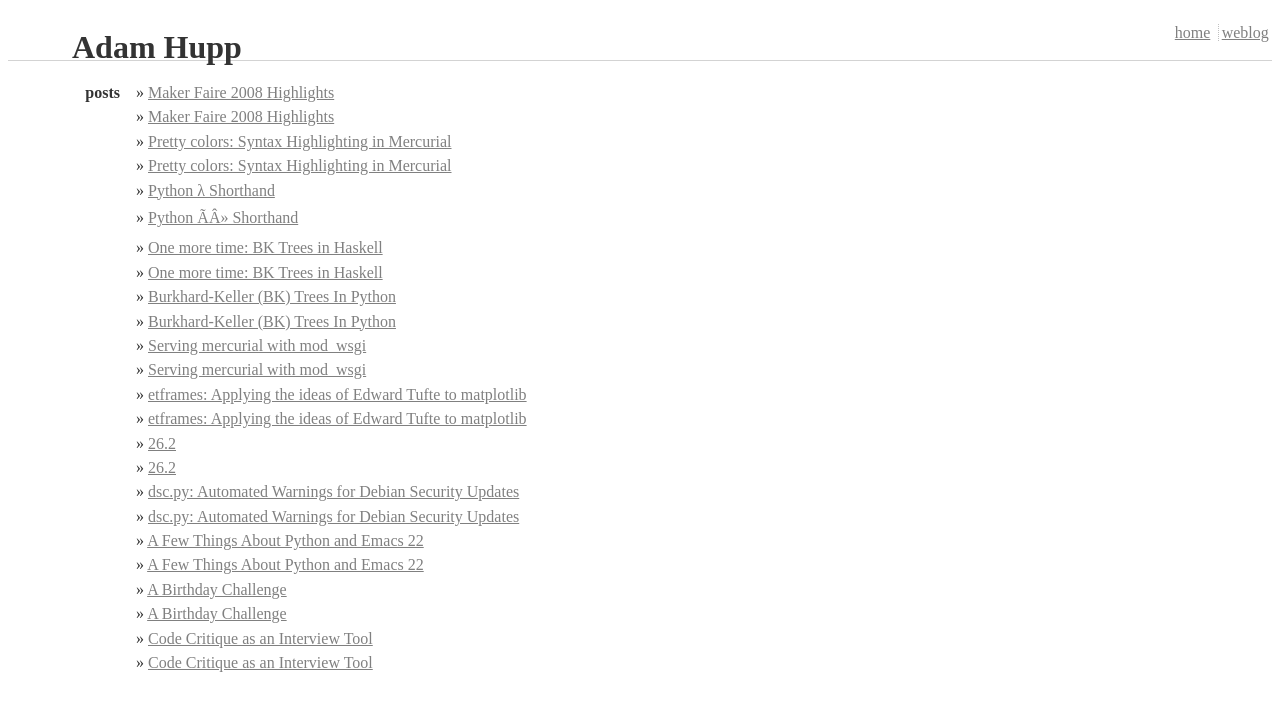
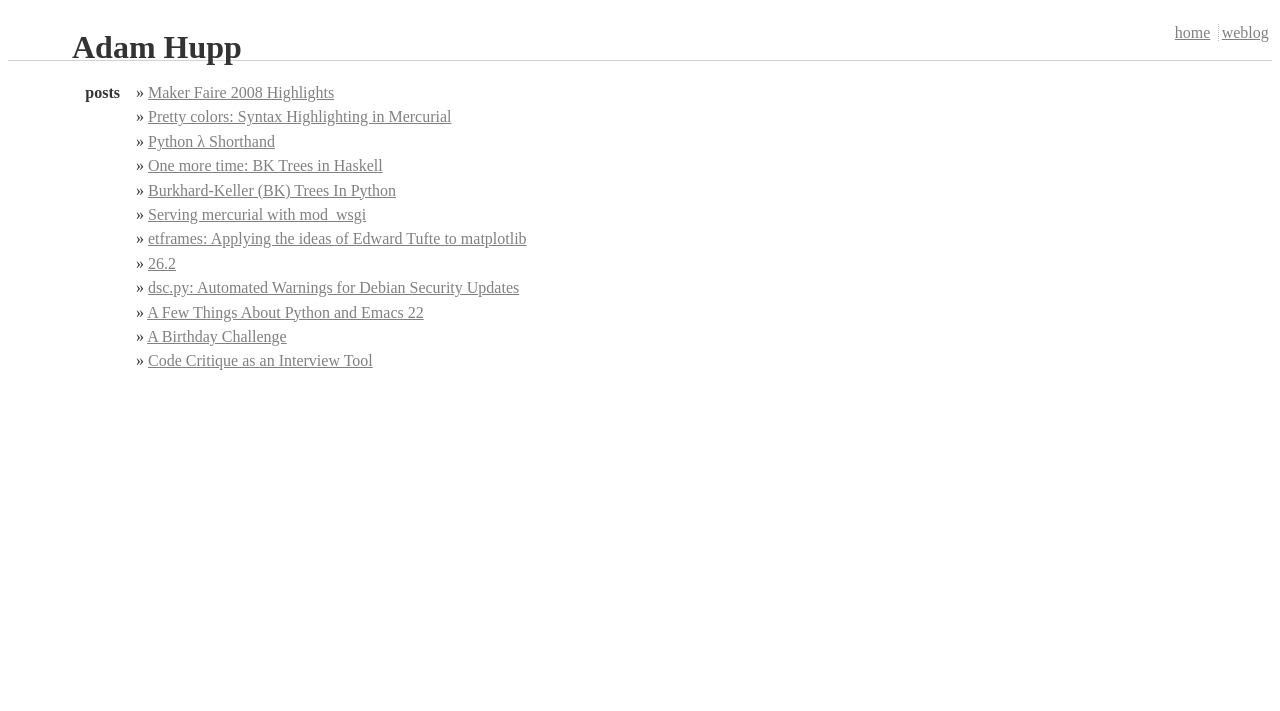
Before and after one commit to ahupp/ahupp.github.io, a Jekyll site: the page built from weblog/index.html, in a window 1280 px wide. Shown: the top 711 px of the page. Built offline with Jekyll 4.4.1, drawn with Linux system fonts in a browser that asks for light colours; some of the changed lines change nothing that is shown.

Commit message:
more blog cleanup

```diff
--- a/_config.yml
+++ b/_config.yml
@@ -1 +1,4 @@
 url: /adam
+destination: /home/adam/web/html/adam
+pygments: true
+permalink: /:categories/:year/:title.html
--- a/_layouts/default.html
+++ b/_layouts/default.html
@@ -1,6 +1,8 @@
 <!DOCTYPE html>
 <html>
 <head>
+  <meta charset="UTF-8">
+  <title>{{ page.title }}</title>
   <link rel="stylesheet" href="{{site.url}}/css/style.css" type="text/css" />
 </head>
 <body>
--- a/_posts/2007-04-15-code-critique-as-an-interview-tool.markdown
+++ /dev/null
@@ -1,49 +0,0 @@
----
-wordpress_id: 80
-layout: post
-title: Code Critique as an Interview Tool
-date: 2007-04-15 22:21:36 -07:00
-wordpress_url: http://hupp.org/adam/weblog/2007/04/15/code-critique-as-an-interview-tool/
----
-One of a software engineer's most critical skills is the ability to
-**read** code.  In my experience developers spend far more time and
-effort reading code than writing it.  Others agree ([Joel On
-Software](http://www.joelonsoftware.com/articles/fog0000000069.html),
-[Jeff Atwood](http://www.codinghorror.com/blog/archives/000684.html)).
-It stands to reason that this is a skill that should be looked for
-during the interview process.  I've found that code critiques can be a
-valuable tool in this regard.
-
-They answer questions such as: Can this person see bugs?  Can they
-comprehend an unfamiliar piece of code?  Are they opinionated about
-what good code should look like?
-
-For this purpose I came up with a stack-like class that fits on a
-single sheet of paper.  This class has a variety of flaws ranging from
-the painfully obvious to the subtle. The candidate takes a few minutes
-to look over the sheet and then we spend 10-15 minutes talking about
-code.  The issues include:
-
- 1. Poor method naming  ("*doIt*")
- 1. Poor time complexity (O(n) when O(1) would do).
- 1. Duplicated code
- 1. Handling of error cases (does a pop on an empty stack corrupt the
-    datastructure?)
- 1. Memory leaks
- 1. (Java-specific) Misimplemented *Object#equals* method
- 1. Input validation (does pushing a null onto the stack cause later failures in the *contains* method?)
- 1. Inconsistent and/or non-existent comments
-
-
-What I like about this process is that it give a very fine-grained
-scale to understand how someone thinks.  If they don't mention
-something you can start a conversation on that topic.  "So what do you
-think the time complexity of pushing N items would be?  Could it be
-better?" "What happens if multiple threads use the class at once?"
-
-So far I've tried this on a small sample of candidates and it has been
-a reliable discriminator.  One person failed miserably, one person
-more or less aced it, and a few more landed somewhere in the middle.
-With more time and experience I hope to refine the process further.  I
-would love to hear from others who have thoughts or experience with
-this technique.
--- a/_posts/2007-04-22-a-birthday-challenge.markdown
+++ /dev/null
@@ -1,21 +0,0 @@
----
-wordpress_id: 82
-layout: post
-title: A Birthday Challenge
-date: 2007-04-22 21:31:50 -07:00
-wordpress_url: http://hupp.org/adam/weblog/2007/04/22/a-birthday-challenge/
----
-For my birthday celebration last year I did something a little different: a [Birthday
-Challenge](http://www.birthdaychallenge.com).  What is a Birthday Challenge?
-
-> ... a birthday challenge is essentially a goal,
-> generally in the form of physical achievement, to make your birthday
-> more memorable than the last. Usually the number of your years lends
-> itself to the base of your challenge.
->
-> -- from <http://www.birthdaychallenge.com/whatis.html>
-
-Last year's challenge (my first) consisted of a 26Km run, 26 pullups and 2.6L of beer.   For this year's challenge I've
-decided to run a marathon, which has been a long-term goal of mine.  I've signed up for the [San Francisco Marathon](http://www.runsfm.com) this July 29th.  This is great for a few reasons: this distance aligns with my age (26.2 miles vs 27 years), the date almost falls on my birthday, and I'll by living in the Bay Area this summer.
-
-I haven't yet decided what all of the events will be for this year but it will probably include another physical challenge and some kind of eating or drinking.  Wish me luck!
--- a/_posts/2007-05-01-a-few-things-about-python-and-emacs-22.markdown
+++ /dev/null
@@ -1,28 +0,0 @@
----
-wordpress_id: 84
-layout: post
-title: A Few Things About Python and Emacs 22
-date: 2007-05-01 23:55:23 -07:00
-wordpress_url: http://hupp.org/adam/weblog/2007/05/01/a-few-things-about-python-and-emacs-22/
----
-This  week I upgraded to the not-quite-released emacs 22.  One of the big changes (for me at least) is the new default implementation of the python major mode, python.el.   Some observations:
-
-
- 1. python.el does not seem to have the same kinds of problems with syntax highlighting of triple-quoted strings that python-mode did.   This alone is worth the upgrade in my mind.
-
- 1. In python-mode.el the RET key was bound to py-newline-and-indent.  When you typed 'if condition:RET' this would automatically indent the next line within the 'if' block.  In python.el this functionality is bound to "C-j" instead of RET.  You can get the old behavior (which I prefer) by putting this in your .emacs:
-
-    <pre><code>
-    (add-hook 'python-mode-hook
-              (lambda ()
-                (define-key python-mode-map "\C-m" 'newline-and-indent)))
-    </code></pre>
-
-    <i>Thanks to [johan](http://hupp.org/adam/weblog/2007/05/01/a-few-things-about-python-and-emacs-22/#comment-5) for the suggestion to do this in a hook.</i>
-
- 1. Turn on [transient-mark-mode](http://www.emacsblog.org/2007/02/20/newbie-tip-transient-mark-mode/).  This is necessary for certain features like region (un)comment region (M-;) to work.  In emacs 21 transient-mark-mode didn't play well with python-mode, (e.g.  py-mark-block didn't work) so I turned it off.  That doesn't seem to be a problem anymore.
-
-
-I'm sure there are many more changes but those are what I've noticed after bit of use.  Overall I'm happy with the new implementation.
-
-My next task will be to get Guido's [xreload](http://mail.python.org/pipermail/edu-sig/2007-February/007787.html) to work from  emacs.
--- a/_posts/2007-06-21-dscpy-automated-warnings-for-debian-security-updates.markdown
+++ /dev/null
@@ -1,24 +0,0 @@
----
-wordpress_id: 92
-layout: post
-title: "dsc.py: Automated Warnings for Debian Security Updates"
-date: 2007-06-21 03:00:33 -07:00
-wordpress_url: http://hupp.org/adam/weblog/2007/06/21/dscpy-automated-warnings-for-debian-security-updates/
----
-[dsc.py](http://hupp.org/adam/svn/public/dsc/dsc.py) (Debian Security Check) is a Python script that automatically notifies a machine's administrator when installed packages require a security upgrade.
-
-### Why this is useful
-
-This week there were 9 Debian security advisories released, and I don't always know which ones apply to my server.  This is especially hard in the case of libraries (think fast: do any of your services depend on [freetype](http://www.debian.org/security/2007/dsa-1302)?).   dsc.py will only notify you of packages that actually require upgrades.
-
-The alternative is to put an 'apt-get upgrade' directly in crontab, but I'd prefer to do upgrades by hand.
-
-### How does it work?
-
-Necessary upgrades are determined by comparing the packages listed in the [security advisories RSS feed](http://www.debian.org/security/dsa-long) with the set of upgradeable packages.   When a match is found a summary of the issue is written to stdout.  This script is run via cron nightly, with output (if any) mailed to the administrator.  Note that an 'apt-get update' will need to be run first.  My crontab entry looks like this:
-
-    0 3 * * * apt-get -qq update && /usr/local/bin/dsc.py
-
-dsc.py depends on these packages: python, python-apt, dctrl-tools, and python-feedparser
-
-[It can be downloaded here](http://hupp.org/adam/svn/public/dsc/dsc.py)
--- a/_posts/2007-07-30-262.markdown
+++ /dev/null
@@ -1,20 +0,0 @@
----
-wordpress_id: 97
-layout: post
-title: "26.2"
-date: 2007-07-30 12:49:28 -07:00
-wordpress_url: http://hupp.org/adam/weblog/2007/07/30/262/
----
-Yesterday I completed the San Francisco Marathon (my first) with a time of 3:50:09.  [Here's the stats.](http://runraceresults.com/Individual.asp?EV=RCLF2007&Bib=3819)  My goal was a flat 4:00 so I'm pretty pleased with the time.  Most of my family came down to run the half marathon or 5K, and my wife also ran the half.
-
-This being my first race I learned a few things along the way.
-
- 1. Several people told me take it easy for the first half of the run, but I think it's actually better to keep a consistent pace the whole time.  There's no way you're going to make up the time later on and at least for me the most wear is caused by the distance, not speed.
-
- 1. When I registered for the race I put down an expected finishing time of 4:15.  It didn't occur to me that this was important, but it turns out to be.  Once we got to the Golden Gate Bridge the course became narrow and I lost some time trying to pass people.  I'll underestimate next time.
-
- 1. I thought I was good at running down hills, but I was wrong.  When I'm tired I tend to lean back against the hill instead of leaning downhill and as a result my knees were in bad shape by the end.  I'll definitely pay more attention to this next time.
-
-The most amusing moment was the beer station at mile 15.  I suspect the [Hash House Harriers](http://en.wikipedia.org/wiki/Hash_House_Harriers) were involved in that.
-
-It was a great experience and I'm looking forward to my next race.  Not too soon though.
--- a/_posts/2007-09-03-etframes-applying-the-ideas-of-edward-tufte-to-matplotlib.markdown
+++ /dev/null
@@ -1,37 +0,0 @@
----
-wordpress_id: 98
-layout: post
-title: "etframes: Applying the ideas of Edward Tufte to matplotlib"
-date: 2007-09-03 22:01:29 -07:00
-wordpress_url: http://hupp.org/adam/weblog/2007/09/03/etframes-applying-the-ideas-of-edward-tufte-to-matplotlib/
----
-[Edward Tufte](http://en.wikipedia.org/wiki/Edward_tufte) is a professor and author known for his excellent (and beautiful!) books on the visual display of statistical information.  Last year I had the opportunity to attend one of his [courses](http://www.edwardtufte.com/tufte/courses) and was inspired to apply his ideas to my favorite plotting library, [matplotlib](http://matplotlib.sourceforge.net/).
-
-The result is [etfames](http://hupp.org/adam/svn/public/etframes), a python module that operates on matplotlib plots.  So far I've implemented two graph types described in the [The Visual Display of Quantitative Information (VDQI)](http://www.amazon.com/gp/redirect.html?ie=UTF8&location=http%3A%2F%2Fwww.amazon.com%2FVisual-Display-Quantitative-Information-2nd%2Fdp%2F0961392142%3Fie%3DUTF8%26s%3Dbooks%26qid%3D1188758757%26sr%3D8-1&tag=rococothenrub-20&linkCode=ur2&camp=1789&creative=9325):  the dash-dot-plot and range frames.
-
-Dash Dot Plot
--------------
-
-A dash-dot-plot places a tick mark on the axis for each value in a scatter plot.  When there are many values in the graph this can be a more effective way to understand their distribution than looking at the raw data.  For example:
-
-<a href="/adam/images/ddp.png">
-<img alt="Example of a dash-dot-plot" src="/adam/images/ddp.png"/></a>
-
-See [demo_ddp.py](http://hupp.org/adam/svn/public/etframes/demo_ddp.py) for a working example.
-
-Range Frames
--------------
-
-The range frame re-uses the frame (edge) of a graph to display useful information.  Instead of drawing a full frame around the graph the frame is only drawn from the minimum to the maximum value along that axis.  For example:
-
-<a href="/adam/images/range.png">
-<img alt="Example of a range frame" src="/adam/images/range.png"/></a>
-
-See [demo_range.py](http://hupp.org/adam/svn/public/etframes/demo_range.py) for a working example.
-
-Other Work
-------------
-
-There are several other graph types described in VDQI that would be nice to implement, particularly the extension of range frames that turns them into a [box plot](http://en.wikipedia.org/wiki/Box_plot).
-
-A related project is [sparkplot](http://sparkplot.org/) which uses the matplotlib library to create sparklines.
--- a/_posts/2007-09-17-serving-mercurial-with-mod_wsgi.markdown
+++ /dev/null
@@ -1,26 +0,0 @@
----
-wordpress_id: 99
-layout: post
-title: Serving mercurial with mod_wsgi
-date: 2007-09-17 23:39:36 -07:00
-wordpress_url: http://hupp.org/adam/weblog/2007/09/17/serving-mercurial-with-mod_wsgi/
----
-Here's a quick and easy recipe for serving a [mercurial](http://www.selenic.com/mercurial/) repository with [mod_wsgi](http://modwsgi.googlecode.com/).
-
- 1. Create a file called hgwebdir.wsgi with these contents:
-
-        from mercurial.hgweb.request import wsgiapplication
-        from mercurial.hgweb.hgwebdir_mod import hgwebdir
-
-        def make_web_app():
-            return hgwebdir("/path/to/hgweb.config")
-
-        application = wsgiapplication(make_web_app)
-
- 2. Add it to the apache configuration:
-
-   WSGIScriptAlias /hg /path/to/hgwebdir.wsgi
-
- 3. [optional] To make sure nobody modifies your repository via the http interface, add 'deny_push = *' to the '[web]' group of hgweb.config.
-
-Hopefully this page will save the next person a few minutes of searching.
--- a/_posts/2007-10-28-burkhard-keller-bk-trees-in-python.markdown
+++ /dev/null
@@ -1,33 +0,0 @@
----
-wordpress_id: 103
-layout: post
-title: Burkhard-Keller (BK) Trees In Python
-date: 2007-10-28 19:02:28 -07:00
-wordpress_url: http://hupp.org/adam/weblog/2007/10/28/burkhard-keller-bk-trees-in-python/
----
-I recently came across a [description of an interesting data structure](http://blog.notdot.net/archives/30-Damn-Cool-Algorithms,-Part-1-BK-Trees.html) called a Burkhard-Keller tree (BK tree).   BK trees provide efficient lookup of the set of words that lie within a certain distance of a query word.   For example, this could used to suggest corrections in a spell checker.
-
-To play around with this I've written up a Python implementation of the tree.  For example:
-
-    >>> tree = BKTree(levenshtein, dictionary_words)
-    >>> tree.query("ricohet", 2)
-    [(1, 'ricochet'), (2, 'richer'), (2, 'riches'),
-     (2, 'richest'), (2, 'ricochets')]
-    >>>
-
-In the above example 'levenshtein' is a function that implements the [Levenshtein Distance](http://en.wikipedia.org/wiki/Levenshtein_Distance).  This is commonly used to determine the distance between a word and its misspellings.
-
-How much faster is a bk-tree than the brute force approach?  Here are a few example queries compared with the brute-force time:
-
-<table border="1">
-<tr><td>word, distance</td><td>BK Tree</td><td>Brute Force</td></tr>
-<tr><td>amphibious, 2</td><td>3s</td><td>15s</td></tr>
-<tr><td>ricochet, 2</td><td>3s</td><td>11s</td></tr>
-<tr><td>the, 2</td><td>0.2s</td><td>6s</td></tr>
-</table>
-
-You can see the BK tree is much faster for small distances.  As the query distance increases the BK tree query time approaches that of the brute force method.
-
-Of course, there's no free lunch.  Creating this tree of 57,024 words takes 94s on my system.
-
-The source for this module [is available here](http://hupp.org/adam/hg/bktree/file/tip/bktree.py).  Enjoy!
--- a/_posts/2007-11-02-one-more-time-bk-trees-in-haskell.markdown
+++ /dev/null
@@ -1,11 +0,0 @@
----
-wordpress_id: 104
-layout: post
-title: "One more time: BK Trees in Haskell"
-date: 2007-11-02 07:58:18 -07:00
-wordpress_url: http://hupp.org/adam/weblog/2007/11/02/one-more-time-bk-trees-in-haskell/
----
-After the [Python
-BK-tree](http://hupp.org/adam/weblog/2007/10/28/burkhard-keller-bk-trees-in-python/)
-implementation I decided to try my hand at a Haskell version.  [Here
-it is](http://hupp.org/adam/hg/bktree/file/tip/BKTree.hs).
--- a/_posts/2007-11-10-python-lambda-shorthand.markdown
+++ /dev/null
@@ -1,66 +0,0 @@
----
-wordpress_id: 106
-layout: post
-title: "Python \xC3\x8E\xC2\xBB Shorthand"
-date: 2007-11-10 15:55:45 -08:00
-wordpress_url: http://hupp.org/adam/weblog/2007/11/10/python-%ce%bb-shorthand/
----
-In Python a lambda expression (anonymous function) is created with the `lambda` keyword:
-
-    map(lambda x: x+1, [1,2,3])
-
-Some Scheme interpreters such as  [Dr. Scheme](http://www.plt-scheme.org/software/drscheme/) allow the Î» symbol ([U+03BB](http://www.fileformat.info/info/unicode/char/03bb/index.htm)) as a shorthand for lambda.   I started wondering what this would look like in Python.  For example:
-
-    map(Î» x: x+1, [1,2,3])
-
-Or for a slightly more gratuitously complex example, a recursive factorial with the Y
-combinator:
-
-    Y = (Î» X:
-             (Î» p:
-                  X(Î» arg: p(p)(arg)))
-         ((Î» p:
-               X(Î» arg: p(p)(arg)))))
-
-    F = (Î» f: (Î» x: (x*f(x-1) if x > 0 else 1)))
-
-    fact = Y(F)
-    fact(5) => 120
-
-The interpreter changes to make this work this are quite simple.  All it requires is small change to the grammar, an update to the syntax checker, and a hack in the parser generator to treat characters with the high-bit set as though they were in the alpha class.
-
-There are a few cases where the shorthand is beneficial.  For example, compare:
-
-    [i for i in lst if i > 42]
-
-to:
-
-    filter(Î» x: x > 42, lst)
-
-While list comprehensions are the standard python way to accomplish this, I do like how the predicate comes first in the latter version.
-
-Also, pretty much all of the functions in the itertools module could work nicely with the  shorthand form:
-
-    itertools.groupby(lst, Î» x: x.somevalue)
-
-
-Even so this is probably isn't something that would be worth adding to the language.
-Lambda expressions are rarely useful in Python so a shorthand form is not going at add much benefit compared to the added language complexity.  Not to mention the need for a UTF-8 aware editor and terminal.
-
-
-Using It
--------
-
-Since Î» probably doesn't appear on your keyboard a certain amount of editor configuration is required.  The easiest way in emacs is to define a key binding that inserts the character:
-
-    (global-set-key "\C-c\C-l" (lambda () (interactive) (insert "Î»")) )
-
-Alternatively, abbrev-mode can insert this character whenever the word `lambda` is typed:
-
-    (define-abbrev-table 'global-abbrev-table
-      '(("lambda" "Î»" nil 0)))
-
-
-To build an interpreter with this enabled you'll need [this patch](/adam/python-lambda-shorthand.patch) applied to a recentish checkout of python 3k.  I don't know if it would work on earlier versions.
-
-**Update:**  On reddit, [gwern pointed out](http://programming.reddit.com/info/60bo6/comments/c02g6ee) that it's better to translate from lambda -> Î» in the editor display rather than embed this symbol in the text.  There is (of course) [elisp to do this](http://www.emacswiki.org/cgi-bin/wiki/PrettyLambda).
--- a/_posts/2007-11-18-pretty-colors-syntax-highlighting-in-mercurial.markdown
+++ /dev/null
@@ -1,28 +0,0 @@
----
-wordpress_id: 105
-layout: post
-title: "Pretty colors: Syntax Highlighting in Mercurial"
-date: 2007-11-18 23:43:30 -08:00
-wordpress_url: http://hupp.org/adam/weblog/2007/11/18/pretty-colors-syntax-highlighting-in-mercurial/
----
-I recently switched my personal revision control system from
-subversion to [mercurial](http://selenic.com/mercurial).  One of the
-great things about mercurial is the built-in web interface, but I
-missed the syntax highlighting that's available in interfaces such as
-[ViewVC](http://viewvc.org).
-
-I've written a mercurial extension that applies
-[pygments](http://pygments.org) code highlighting.  This extension is [now
-available](http://www.selenic.com/repo/hg/file/tip/hgext/highlight.py)
-in the main mercurial repo.
-
-To enable it, install pygments and add the following entry to hgrc:
-
-    [extension]
-    hgext.highlight =
-
-[An example of the
-output.](http://hupp.org/adam/hg/bktree/file/tip/BKTree.hs)
-
-Thanks to *micha* who wrote an initial
-[patch](http://www.selenic.com/pipermail/mercurial/2007-May/013207.html).
--- a/_posts/2008-05-04-maker-faire-2008-highlights.markdown
+++ /dev/null
@@ -1,20 +0,0 @@
----
-wordpress_id: 107
-layout: post
-title: Maker Faire 2008 Highlights
-date: 2008-05-04 18:48:52 -07:00
-wordpress_url: http://hupp.org/adam/weblog/?p=107
----
-This weekend I attended my first [Maker Faire](http://makerfaire.com/) and was amazed at the
-variety of cool stuff to be seen.  I'm sure every attendee has their own list of highlights, but here's mine:
-
-[TechShop](http://techshop.ws/): The TechShop provides access to tools beyond the reach of the average hobbyist.  Welding, CNC plasma cutters, later etching, and machine tools are all available after a short training class and payment of a modest use fee.  I can't even explain how excited I am to check this place out - I'll be taking the TIG welding class at the end of May.
-
-[Electric Unicycle](http://www.tlb.org/eunicycle.html): The was probably the coolest single thing I saw.  It sounds deceptively simple: a unicycle with an electric motor.  The neat thing is that, like a Segway, it (sort of) self balances and is controlled by the
-operator leaning forward and backwards.
-
-[Orb Swarm](http://orbswarm.com/): A 3' diameter hollow sphere that can roll along the ground under autonomous control.  A motor is suspended in side the sphere, and it changes direction by tilting the batteries to act as a counterweight.
-
-[Michael Cooper's Chair](http://michaelcooper.us/): This item was sort of out of place at the fair in that, as far as I could tell, it didn't actually do anything.  Even so it was easily the most beautiful and polished piece I saw.  The chair is made of curved wood laminate and is set in the middle of a spider/helicopter/hydraulic lift device right out of science fiction.
-
-Unfortunately Mr. Cooper's website follows the common artistic failing of using unlinkable Flash applets to display their portfolio so I can't link directly to the piece.  The item I saw is shown in the upper-right hand corner on the main page of his website.
--- a/css/style.css
+++ b/css/style.css
@@ -52,7 +52,7 @@ img.mainimage {
   margin-top: 0;
 }
 
-.section h2 {
+.section > h2 {
   float: left;
   width: 7em;
   font-weight: bold;
@@ -75,3 +75,8 @@ img.mainimage {
 .section ul li:before {
   content: "\00BB  "; /*  This would be &raquo but entities don't work? */
 }
+
+.postdate {
+  float: right;
+  color: grey;
+}
```
